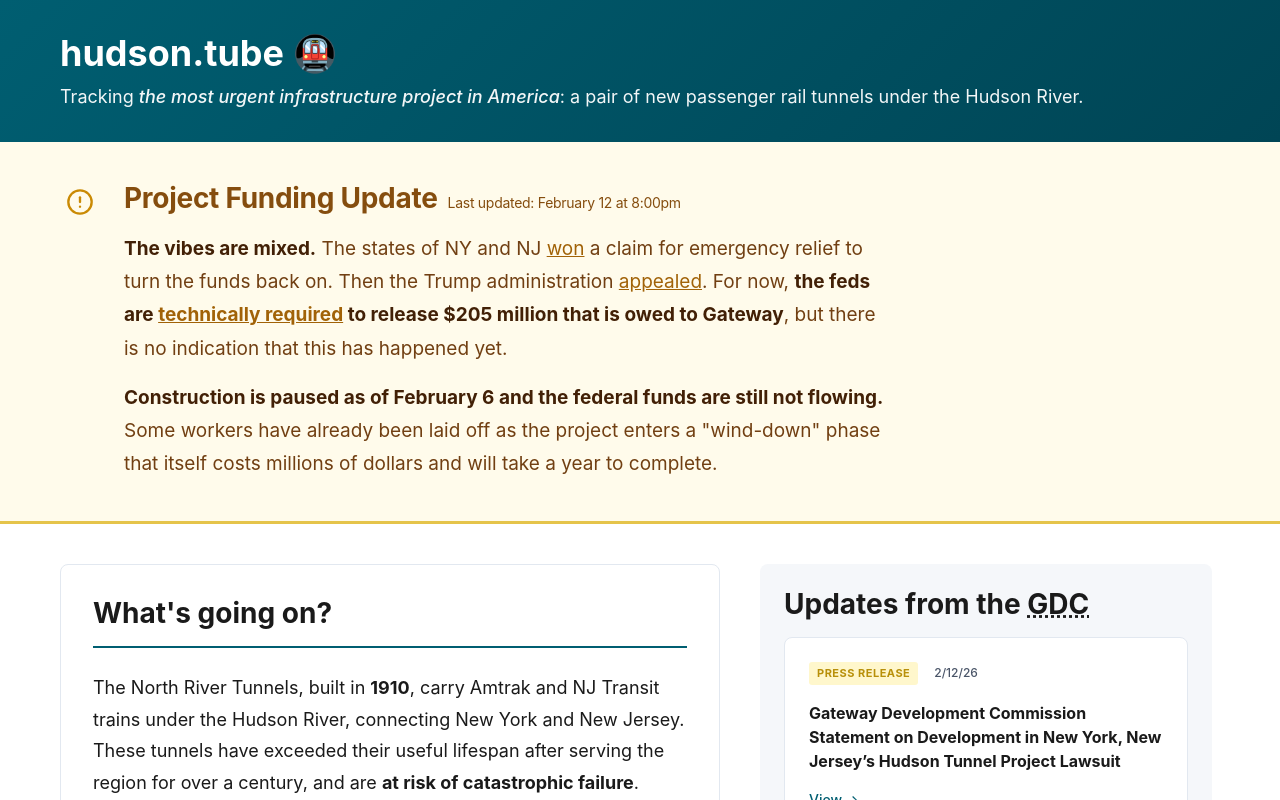
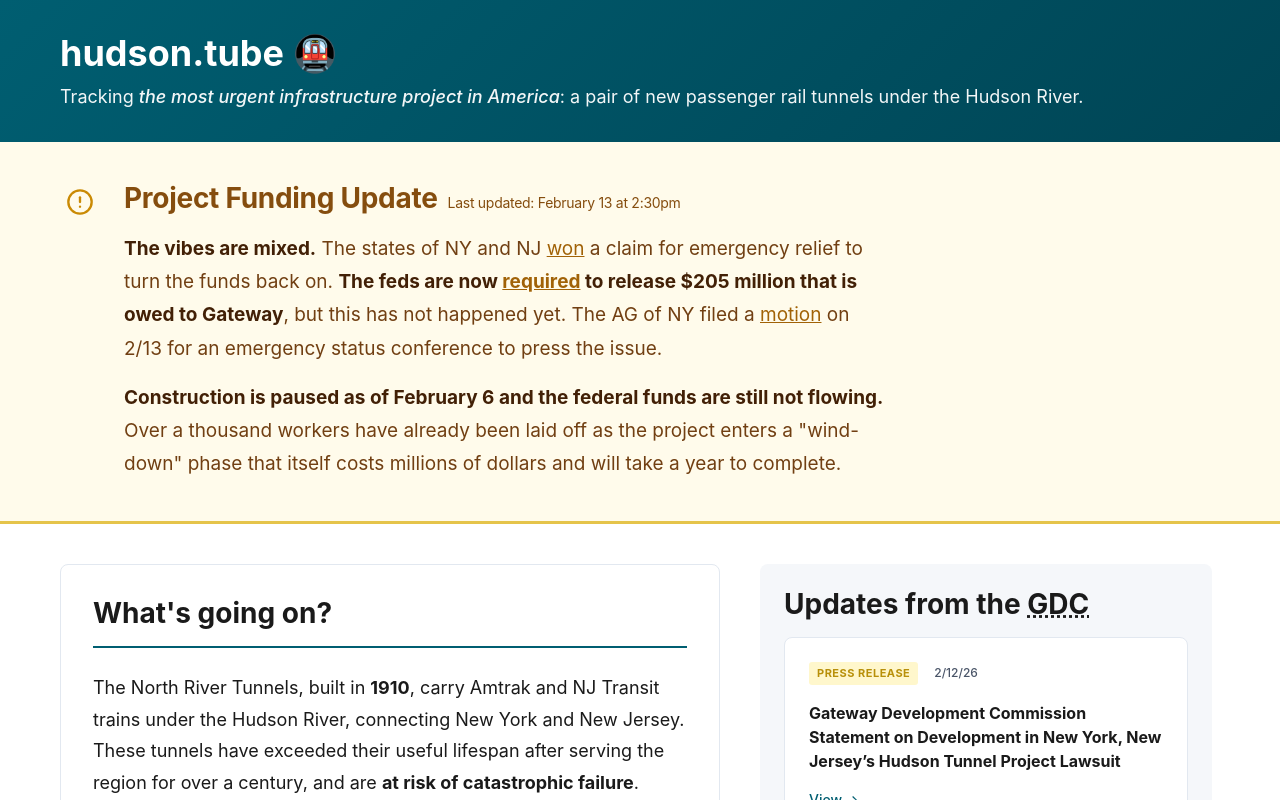
Before and after one commit to embeaken/gateway-tracker, a Vue app: page / in a window 1280 px wide. Shown: the top 800 px of the page. Built offline with nearby package versions, Linux system fonts and the light colour scheme.

Commit message:
feb 13 update

```diff
--- a/src/components/AlertNotice.vue
+++ b/src/components/AlertNotice.vue
@@ -16,17 +16,18 @@
           </svg>
         </div>
         <div class="alert-text">
-          <h3 class="alert-title">Project Funding Update<small>Last updated: February 12 at 8:00pm</small></h3>
+          <h3 class="alert-title">Project Funding Update<small>Last updated: February 13 at 2:30pm</small></h3>
           <div class="alert-body">
             <p>
               <strong>The vibes are mixed.</strong>
               The states of NY and NJ <a href="https://www.nydailynews.com/2026/02/06/ny-judge-tro-trump-administration-resume-funding-hudson-river-tunnel" target="_blank">won</a> a claim for emergency relief to turn the funds back on.
-              Then the Trump administration <a href="https://www.bloomberg.com/news/articles/2026-02-09/trump-administration-to-appeal-court-order-on-ny-nj-tunnel-funds" target="_blank">appealed</a>.
-              For now, <strong>the feds are <a href="https://www.nydailynews.com/2026/02/12/federal-funds-set-to-flow-again-for-hudson-river-tunnel-project-at-least-for-now" target="_blank">technically required</a> to release $205 million that is owed to Gateway</strong>, but there is no indication that this has happened yet.
+              <strong>The feds are now <a href="https://www.nydailynews.com/2026/02/12/federal-funds-set-to-flow-again-for-hudson-river-tunnel-project-at-least-for-now" target="_blank">required</a> to release $205 million that is owed to Gateway</strong>, but this has not happened yet.
+              The AG of NY filed a <a href="https://storage.courtlistener.com/recap/gov.uscourts.nysd.657274/gov.uscourts.nysd.657274.58.0.pdf" target="_blank">motion</a>
+              on 2/13 for an emergency status conference to press the issue.
             </p>
             <p>
               <strong>Construction is paused as of February 6 and the federal funds are still not flowing.</strong>
-              Some workers have already been laid off as the project enters a "wind-down" phase that itself costs millions of dollars and will take a year to complete.
+              Over a thousand workers have already been laid off as the project enters a "wind-down" phase that itself costs millions of dollars and will take a year to complete.
             </p>
             <!--<div class="alert-details">
               <button class="details-toggle" @click="detailsOpen = !detailsOpen">
```
